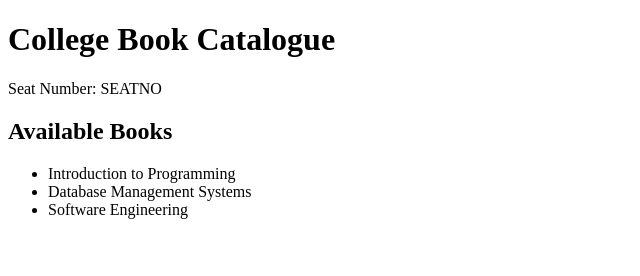
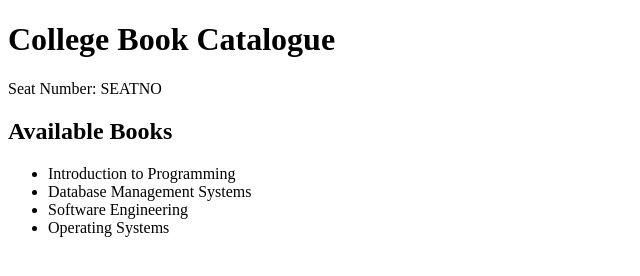
Before and after one commit to sheikhfariha780-blip/devops-c-23, a plain HTML site: page site/index.html in a window 1280 px wide. Shown: the whole page, without its empty margins (0-640 px from the left). Drawn offline with Linux system fonts and the light colour scheme.

Commit message:
Add fourth book to catalogue

```diff
--- a/site/index.html
+++ b/site/index.html
@@ -17,6 +17,7 @@
         <li>Introduction to Programming</li>
         <li>Database Management Systems</li>
         <li>Software Engineering</li>
+        <li>Operating Systems</li>
     </ul>
 
 </body>
```
